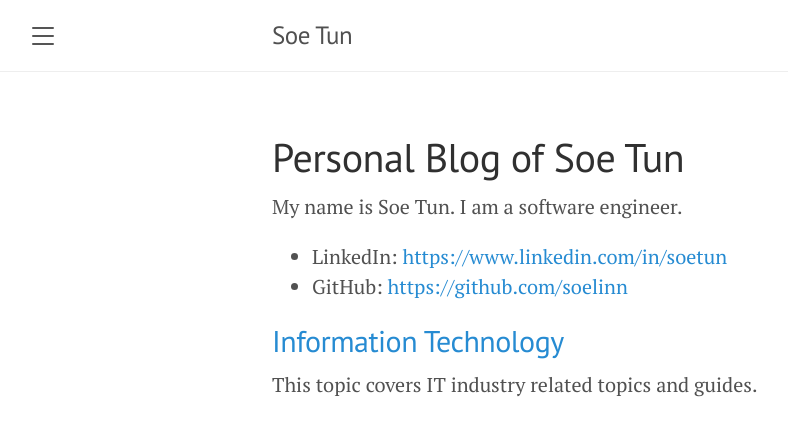
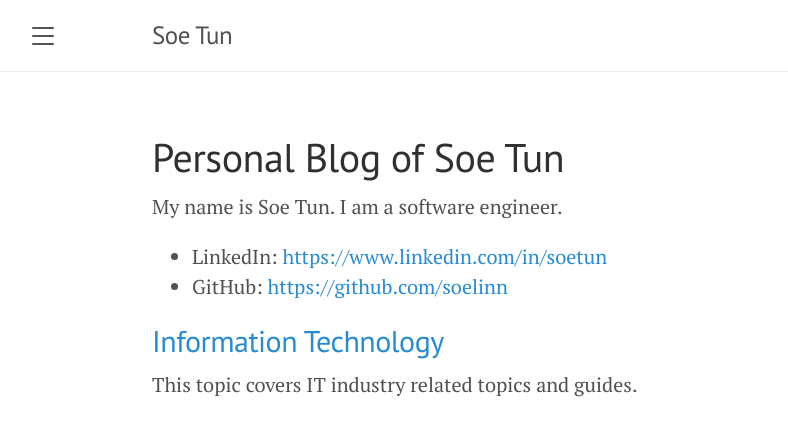
Before and after one commit to soelinn/soelinn.github.io, a Jekyll site: the page built from index.md, in a window 1280 px wide. Shown: the top 436 px of the page, without its empty margins (8-796 px from the left). Built offline with Jekyll 4.4.1, drawn with Linux system fonts in a browser that asks for light colours; our own code applies the rules of GitHub Pages for plain Markdown files; the list of posts is cut into pages by our own code.

Commit message:
Add media query for larger container width

```diff
--- a/public/css/lanyon.css
+++ b/public/css/lanyon.css
@@ -85,7 +85,11 @@ h1, h2, h3, h4, h5, h6 {
     max-width: 38rem;
   }
 }
-
+@media (min-width: 68em) {
+  .container {
+    max-width: 50rem;
+  }
+}
 
 /*
  * Masthead
```
